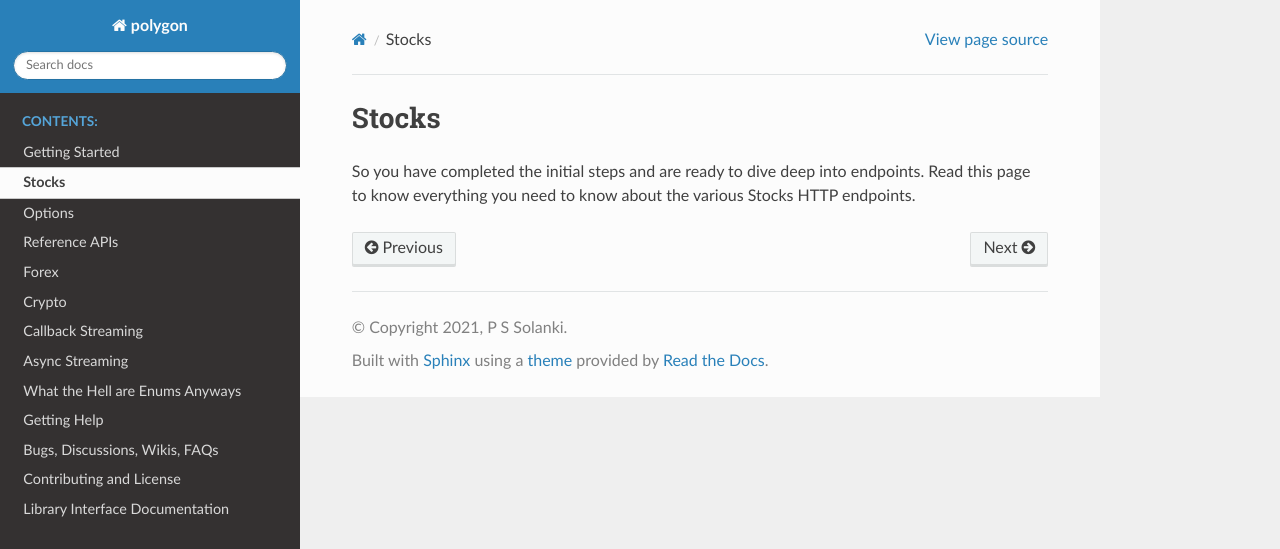
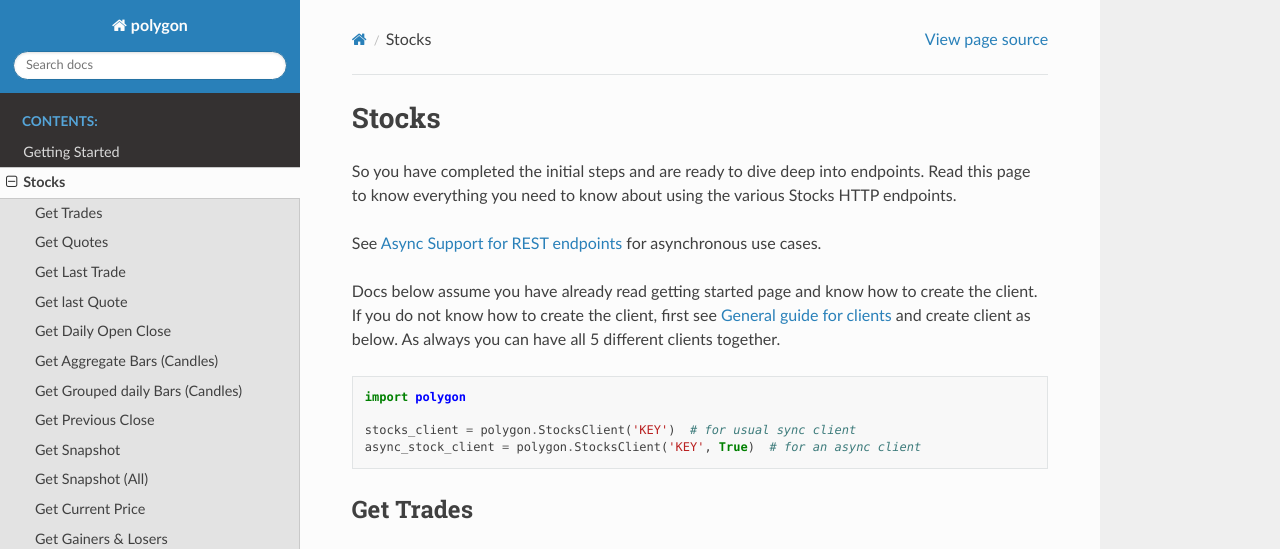
Before and after one commit to pssolanki111/polygon, a Sphinx documentation site: the page built from docs/Stocks.rst, in a window 1280 px wide and 1400 px high. Shown: the top 549 px of the window. Built offline with Sphinx 7.4.7 and the Read the Docs theme 2.0.0, drawn with Linux system fonts in a browser that asks for light colours; some of the changed text lies outside the part shown; grey boxes are pictures that could not be loaded.

Commit message:
first draft for stock docs written

```diff
--- a/docs/Getting-Started.rst
+++ b/docs/Getting-Started.rst
@@ -186,5 +186,4 @@
 * :ref:`options_header`
 * :ref:`forex_header` and :ref:`crypto_header`
 * :ref:`callback_streaming_header` and :ref:`async_streaming_header`
-* :ref:`async_support_header`
 * :ref:`enums_header`
--- a/docs/Stocks.rst
+++ b/docs/Stocks.rst
@@ -5,4 +5,86 @@
 ======
 
 So you have completed the initial steps and are ready to dive deep into endpoints. Read this page to know everything you need to know
-about the various Stocks HTTP endpoints.
+about using the various Stocks HTTP endpoints.
+
+See :ref:`async_support_header` for asynchronous use cases.
+
+Docs below assume you have already read getting started page and know how to create the client.
+If you do not know how to create the client, first see :ref:`create_and_use_header` and create client as below. As always you can have all 5 different clients together.
+
+.. code-block:: python
+
+  import polygon
+
+  stocks_client = polygon.StocksClient('KEY')  # for usual sync client
+  async_stock_client = polygon.StocksClient('KEY', True)  # for an async client
+
+Get Trades
+----------
+
+.. automethod:: polygon.stocks.stocks.StocksClient.get_trades
+
+Get Quotes
+----------
+
+.. automethod:: polygon.stocks.stocks.StocksClient.get_quotes
+
+Get Last Trade
+--------------
+
+.. automethod:: polygon.stocks.stocks.StocksClient.get_last_trade
+
+Get last Quote
+--------------
+
+.. automethod:: polygon.stocks.stocks.StocksClient.get_last_quote
+
+Get Daily Open Close
+--------------------
+
+.. automethod:: polygon.stocks.stocks.StocksClient.get_daily_open_close
+
+Get Aggregate Bars (Candles)
+----------------------------
+
+.. automethod:: polygon.stocks.stocks.StocksClient.get_aggregate_bars
+
+Get Grouped daily Bars (Candles)
+--------------------------------
+
+.. automethod:: polygon.stocks.stocks.StocksClient.get_grouped_daily_bars
+
+Get Previous Close
+------------------
+
+.. automethod:: polygon.stocks.stocks.StocksClient.get_previous_close
+
+Get Snapshot
+------------
+
+.. automethod:: polygon.stocks.stocks.StocksClient.get_snapshot
+
+Get Snapshot (All)
+------------------
+
+.. automethod:: polygon.stocks.stocks.StocksClient.get_snapshot_all
+
+Get Current Price
+-----------------
+
+.. automethod:: polygon.stocks.stocks.StocksClient.get_current_price
+
+Get Gainers & Losers
+--------------------
+
+.. automethod:: polygon.stocks.stocks.StocksClient.get_gainers_and_losers
+
+
+Note on Async Methods
+=====================
+
+All async methods basically have the same name as above except having ``async_`` in the beginning of the name.
+
+so ``async_get_trades``, ``async_get_snapshot`` and so on...
+
+See :ref:`async_support_header` for guide on how to use them.
```
